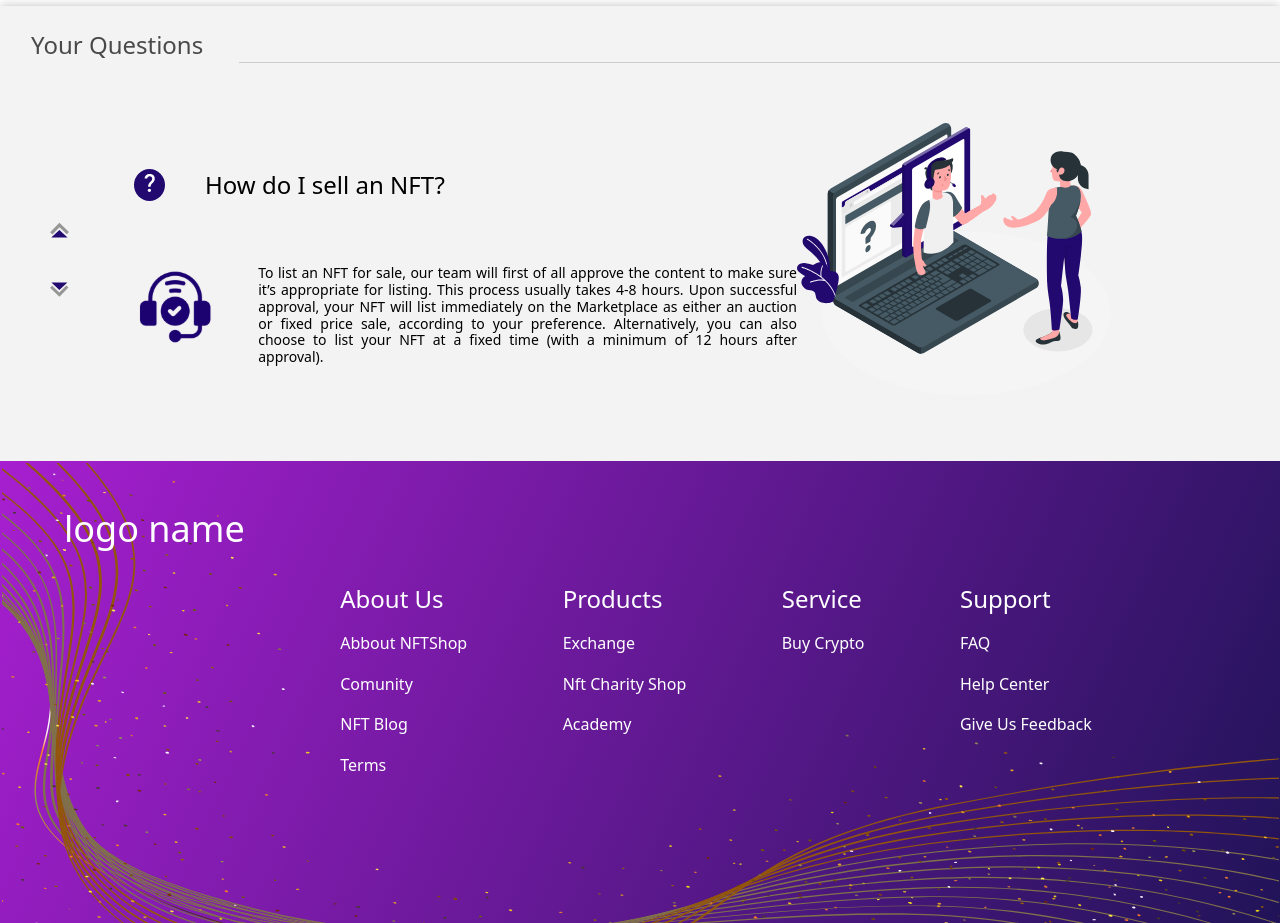
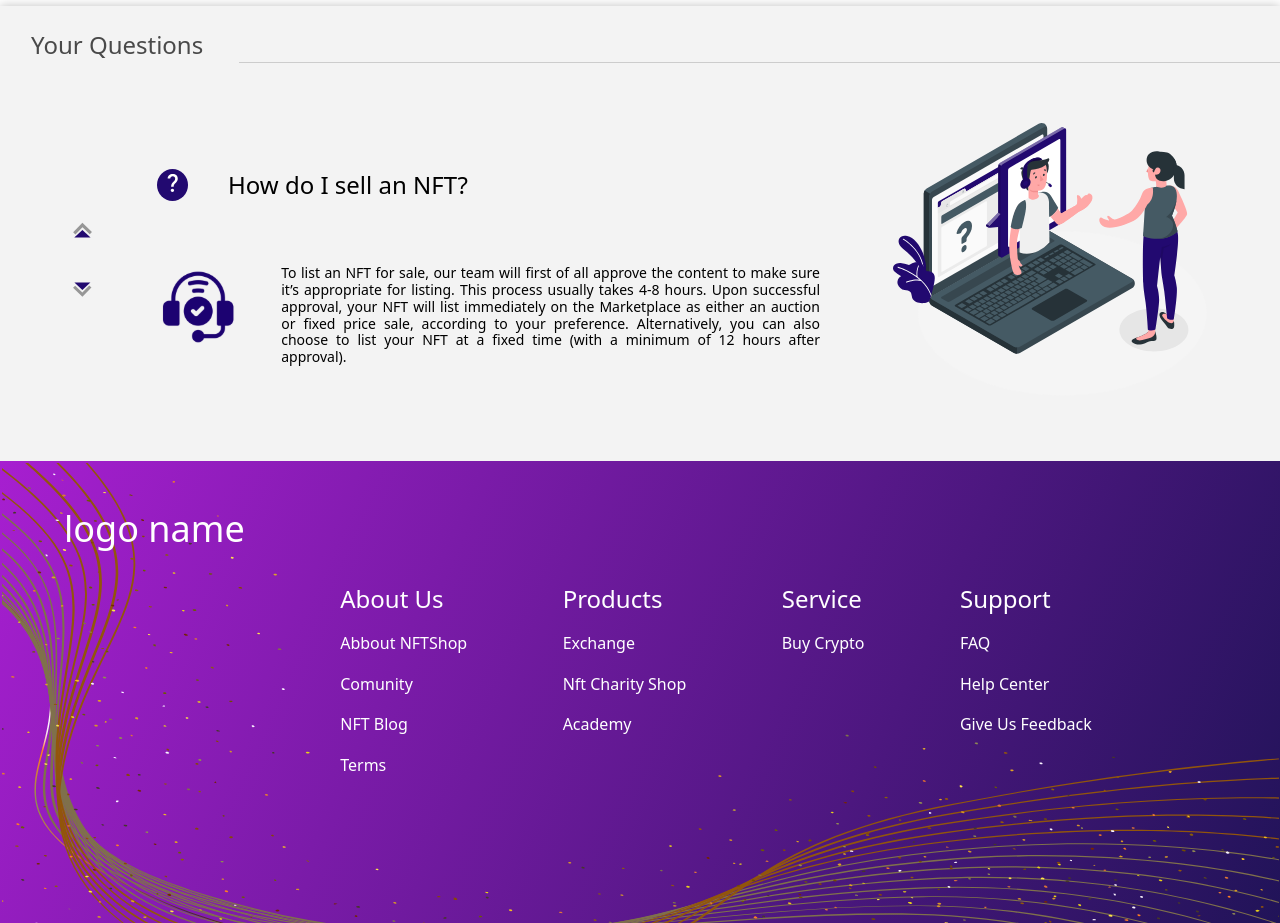
Before and after one commit to danyalbani240/NFTShop, a Nuxt app: page / in a window 1280 px wide. Shown: the part 3180-4103 px from the top of the page. Built offline with nearby package versions, Linux system fonts and the light colour scheme.

Commit message:
static margin left in Q

```diff
--- a/components/Q.vue
+++ b/components/Q.vue
@@ -3,7 +3,7 @@
     <div style="margin-left: 31px">
       <BaseHeader> Your Questions </BaseHeader>
     </div>
-    <div style="margin-top: 60px; margin-left: 50px" class="flex">
+    <div style="margin-top: 60px;" class="flex justify-evenly">
       <div class="flex items-center">
         <div class="flex flex-col justify-between">
           <img src="../assets/images/arrup.svg" alt="" /><img
```
